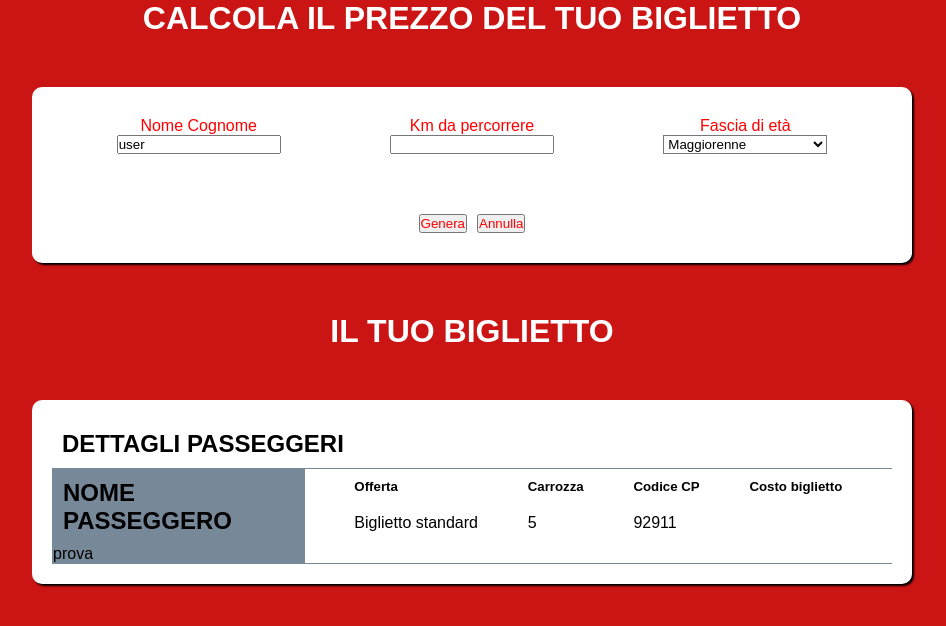
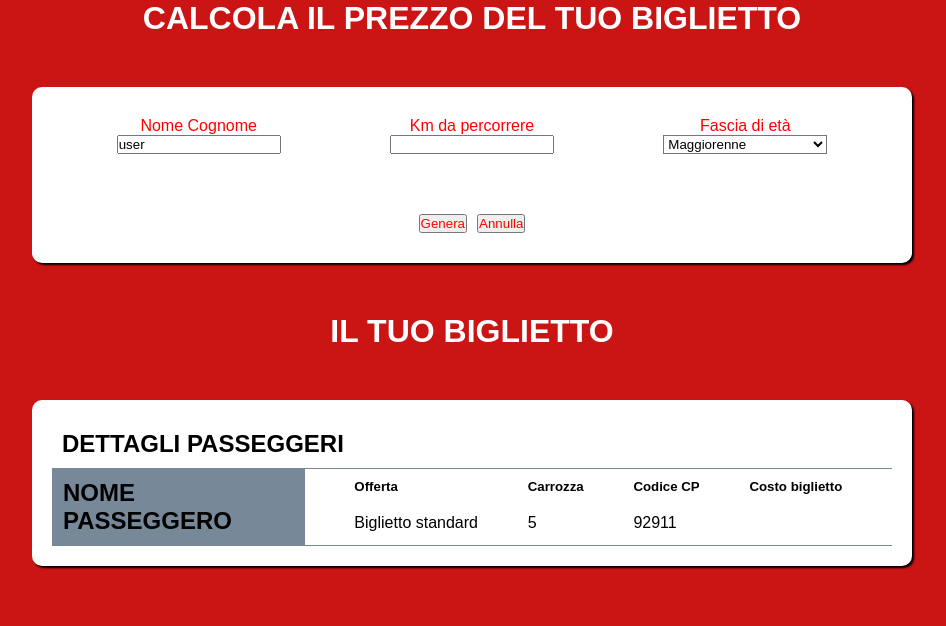
Before and after one commit to info-mic-info/js-biglietto-treno-form, a plain HTML site: page index.html in a window 1280 px wide. Shown: the whole page, without its empty margins (168-1114 px from the left). Drawn offline with Linux system fonts and the light colour scheme.

Commit message:
Complete fix

```diff
--- a/index.html
+++ b/index.html
@@ -73,7 +73,7 @@
                 <div class="content-info">
                     <div class="name-passenger">
                         <h2>NOME PASSEGGERO</h2>
-                        <p id="username">prova</p>
+                        <p id="username"></p>
                     </div>
                     <div class="items">
                         <ul>
```
